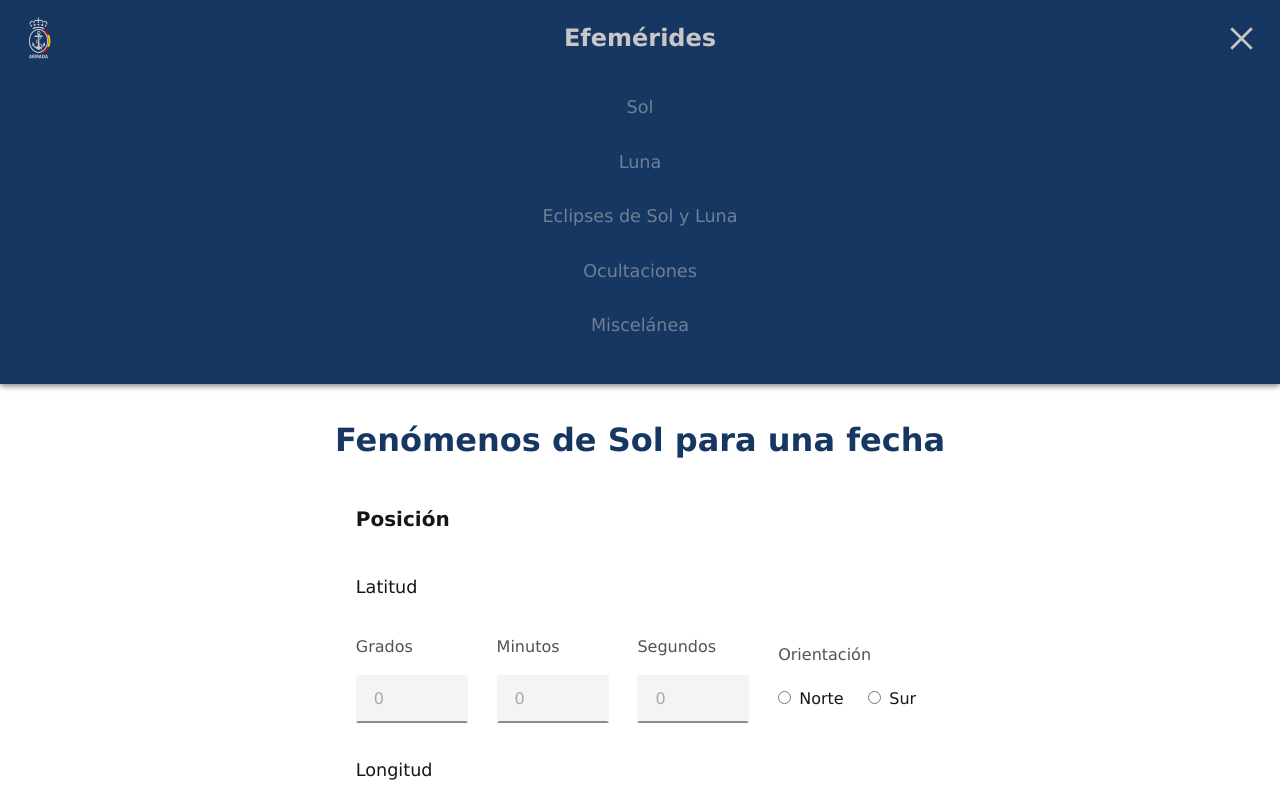
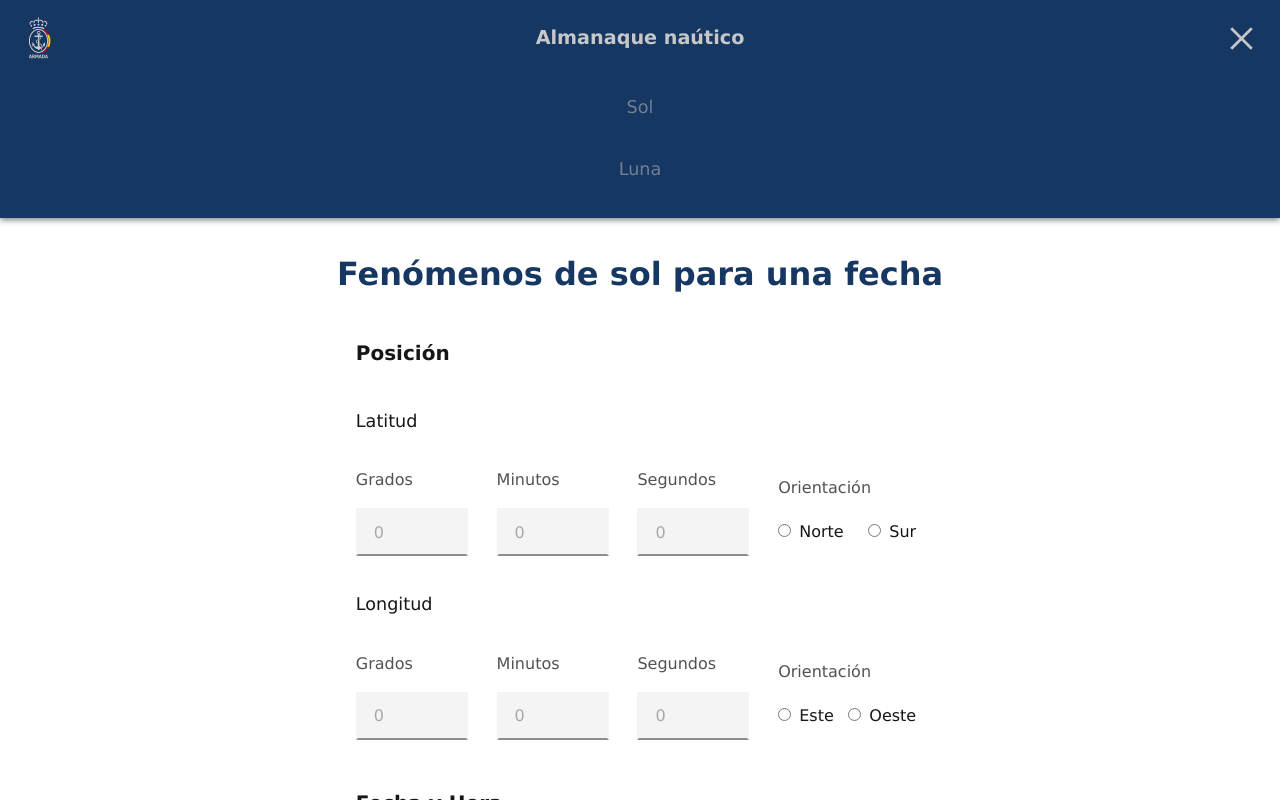
Before and after one commit to IvanAlba97/PINF, a React (Vite) app in the folder node/efemerides/: page /sol in a window 1280 px wide. Both pictures are taken after a click on the button 1241 px from the left and 38 px from the top of the page. Shown: the top 800 px of the page. Built offline with nearby package versions, Linux system fonts and the light colour scheme.

Commit message:
Camvio de nombre y eliminadas opciones sobrantes

```diff
--- a/node/efemerides/src/App.jsx
+++ b/node/efemerides/src/App.jsx
@@ -10,22 +10,10 @@ function App() {
         <Sidebar />
         <Routes>
           <Route path='/' element={<Contenido estado={'nada'}></Contenido>} />
-          <Route path='/Sol' element={<Contenido estado={'sol'}></Contenido>} />
+          <Route path='/sol' element={<Contenido estado={'sol'}></Contenido>} />
           <Route
-            path='/Luna'
+            path='/luna'
             element={<Contenido estado={'luna'}></Contenido>}
-          />
-          <Route
-            path='/Eclipses'
-            element={<Contenido estado={'eclipses'}></Contenido>}
-          />
-          <Route
-            path='/Ocultaciones'
-            element={<Contenido estado={'ocultaciones'}></Contenido>}
-          />
-          <Route
-            path='/Miscelanea'
-            element={<Contenido estado={'miscelanea'}></Contenido>}
           />
         </Routes>
       </div>
--- a/node/efemerides/src/components/Contenido.jsx
+++ b/node/efemerides/src/components/Contenido.jsx
@@ -5,15 +5,9 @@ export default function Contenido(props) {
   function contenedor() {
     switch (props.estado) {
       case 'sol':
-        return <Formulario tipo={props.estado} nombre='Sol' />;
+        return <Formulario tipo={props.estado} nombre='sol' />;
       case 'luna':
-        return <Formulario tipo={props.estado} nombre='Luna' />;
-      case 'eclipses':
-        return <p>Estás en eclipses</p>;
-      case 'ocultaciones':
-        return <p>Estás en ocultaciones</p>;
-      case 'miscelanea':
-        return <p>Estás en miscelanea</p>;
+        return <Formulario tipo={props.estado} nombre='luna' />;
       default:
         return <p>Selecciona</p>;
     }
--- a/node/efemerides/src/components/Sidebar.css
+++ b/node/efemerides/src/components/Sidebar.css
@@ -1,8 +1,10 @@
 .fondo {
   position: sticky;
   top: 0;
-  padding-top: 8vh;
+  padding: 8vh 0 8vh 3vw;
   height: 100vh;
+  width: 20vw;
+  max-width: 33em;
   background-color: var(--primary-color);
   grid-column-start: 1;
   grid-column-end: 3;
@@ -10,36 +12,38 @@
   display: flex;
   flex-direction: column;
   justify-content: space-between;
-  align-items: center;
-
-  .textoSidebar {
-    width: 100%;
-    padding: 0 0 0 3vw;
-  }
 
   h1 {
     font-size: clamp(1.1em, 2vw, 3em);
-    margin-bottom: 10vh;
   }
 
   nav {
+    ul {
+      display: flex;
+      flex-direction: column;
+      justify-content: center;
+      gap: 3vw;
+    }
     a {
-      font-size: clamp(1.1em, 1.3vw, 1.6em);
+      font-size: clamp(1.1em, 1.5vw, 2em);
       display: block;
       cursor: pointer;
     }
   }
 
-  img {
-    width: 20%;
-    margin-bottom: 10vh;
+  .escudoArmada {
+    display: flex;
+    justify-content: center;
+    margin-right: 3vw;
+    img {
+      width: 30%;
+    }
   }
 }
 
 .seleccion {
   display: flex;
   align-items: center;
-  margin-bottom: 3.5vh;
 
   div {
     margin-right: 1vw;
@@ -68,7 +72,9 @@ header {
     margin: 0 0.6059375em;
   }
   h1 {
-    font-size: 1.5em;
+    padding: 0 2em;
+    font-size: 1.2em;
+    text-align: center;
   }
   button {
     height: 2.8em;
@@ -83,9 +89,15 @@ header {
 .menuDesplegable {
   background-color: var(--primary-color);
   color: var(--primary-fg-color);
-  padding: 1em 2em;
+  padding: 1em 0 2em 0;
   font-size: 1.1em;
   top: 2em;
+  ul {
+    display: flex;
+    flex-direction: column;
+    justify-content: center;
+    gap: 2em;
+  }
   .seleccion {
     display: block;
     text-align: center;
--- a/node/efemerides/src/components/Sidebar.jsx
+++ b/node/efemerides/src/components/Sidebar.jsx
@@ -7,30 +7,14 @@ export default function SideBar() {
   const [desplegado, setDesplegado] = useState(false);
   const [windowHeight, windowWidth] = useWindowSize();
 
-  const tipos = [
-    'Sol',
-    'Luna',
-    'Eclipses de Sol y Luna',
-    'Ocultaciones',
-    'Miscelánea',
-  ];
-
-  function enlace(tipo) {
-    if (tipo.replace(/\s+/g, '') == 'EclipsesdeSolyLuna') {
-      return 'Eclipses';
-    } else {
-      const quitarAcentos = (str) =>
-        str.normalize('NFD').replace(/[\u0300-\u036f]/g, '');
-      return quitarAcentos(tipo.replace(/\s+/g, ''));
-    }
-  }
+  let tipos = ['Sol', 'Luna'];
 
   const listItems = tipos.map((tipo, key) => (
     <div className='seleccion'>
       <div style={{ opacity: key == seleccion ? '1' : '0' }}></div>
       <li>
         <Link
-          to={enlace(tipo)}
+          to={tipo.toLowerCase()}
           onClick={() => setSeleccion(key)}
           style={{
             color: key == seleccion ? 'var(--primary-fg-color)' : '#c7c7c780',
@@ -68,16 +52,6 @@ export default function SideBar() {
         break;
       case '/Luna':
         setSeleccion(1);
-        break;
-      case '/Eclipses':
-        setSeleccion(2);
-        break;
-      case '/Ocultaciones':
-        setSeleccion(3);
-        break;
-      case '/Miscelanea':
-        setSeleccion(4);
-        break;
       default:
         break;
     }
@@ -89,13 +63,13 @@ export default function SideBar() {
   if (windowWidth > 1280) {
     return (
       <div className='fondo'>
-        <div className='textoSidebar'>
-          <h1>Efemérides</h1>
-          <nav>
-            <ul>{listItems}</ul>
-          </nav>
+        <h1>Almanaque naútico</h1>
+        <nav>
+          <ul>{listItems}</ul>
+        </nav>
+        <div className='escudoArmada'>
+          <img src='/escudoArmada.webp' />
         </div>
-        <img src='/escudoArmada.webp' />
       </div>
     );
   } else {
@@ -103,7 +77,7 @@ export default function SideBar() {
       <div className='desplegable'>
         <header>
           <img className='logo' src='/escudoArmada.webp' />
-          <h1>Efemérides</h1>
+          <h1>Almanaque naútico</h1>
           <button
             onClick={() => {
               setDesplegado(!desplegado);
```
